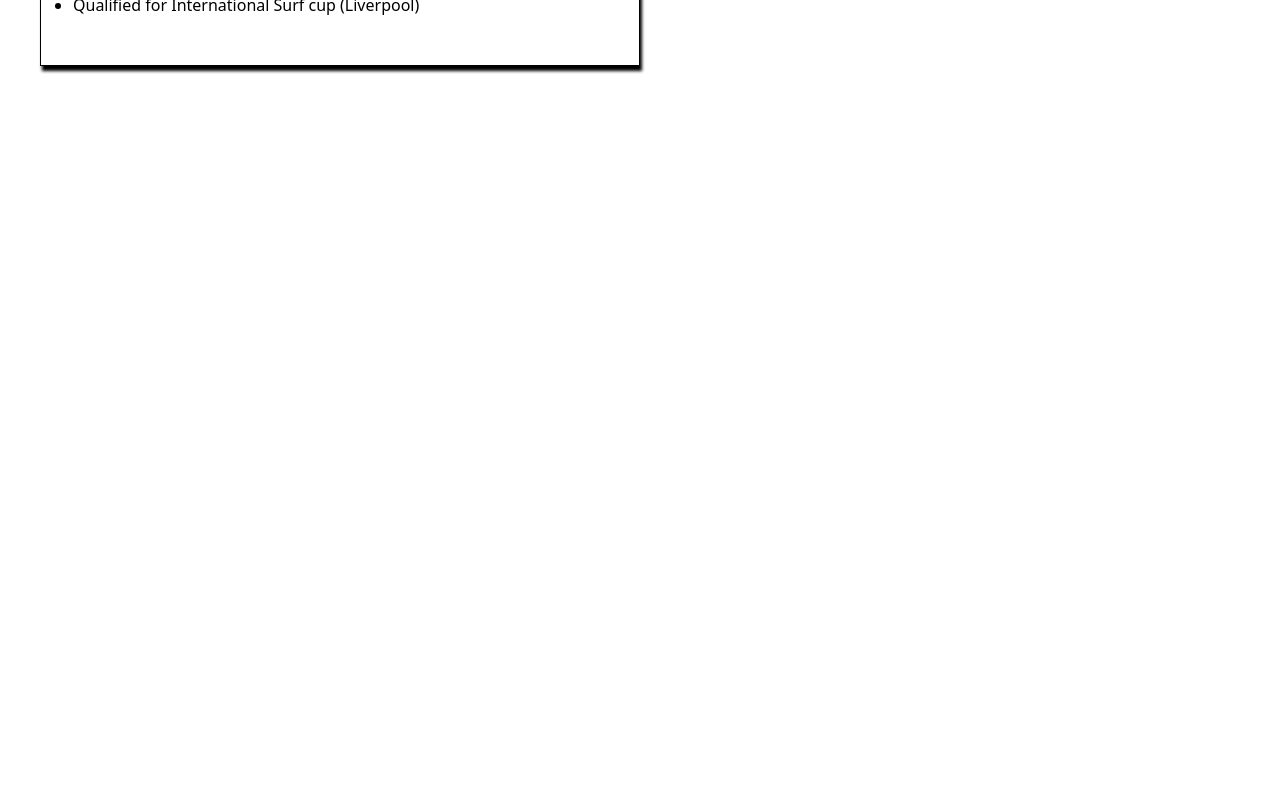
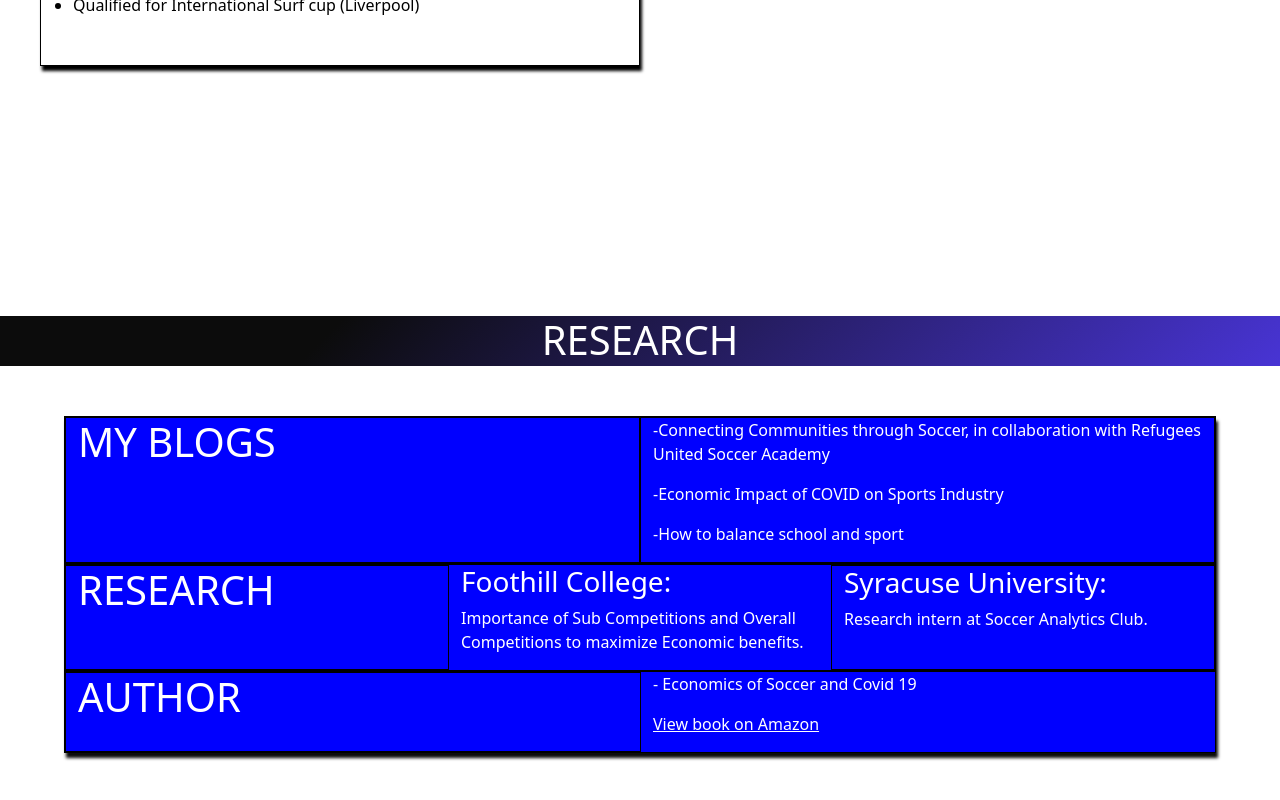
Before and after one commit to rbalonek/arnav-portfolio, a React (Create React App) app: page / in a window 1280 px wide. Shown: the part 4693-5493 px from the top of the page. Before the commit the page ends 5009 px from the top, so only its background shows below. Built offline with nearby package versions, Linux system fonts and the light colour scheme.

Commit message:
Research

```diff
--- a/src/components/NavBar/NavBar.jsx
+++ b/src/components/NavBar/NavBar.jsx
@@ -17,7 +17,7 @@ const NavBar = () => {
       expand="md"
       variant="dark"
     >
-      <Navbar.Brand style={{ fontSize: "35px" }} href="/#top">
+      <Navbar.Brand style={{ fontSize: "35px" }} href="/#">
         Arnav Jain
       </Navbar.Brand>
       <Navbar.Toggle aria-controls="responsive-navbar-nav" />
@@ -76,7 +76,7 @@ const NavBar = () => {
           </li>
 
           <li class="navbar-item">
-            <a href="#" class="nav-link">
+            <a href="#research" class="nav-link">
               Research
             </a>
           </li>
--- /dev/null
+++ b/src/components/New Components/Research/Research.css
@@ -0,0 +1,3 @@
+.research__container {
+  min-height: 100vh;
+}
--- /dev/null
+++ b/src/components/New Components/Research/Research.jsx
@@ -0,0 +1,99 @@
+import React from "react";
+import "./Research.css";
+
+import Container from "react-bootstrap/Container";
+import Col from "react-bootstrap/Col";
+import Row from "react-bootstrap/Row";
+
+export default function Research() {
+  return (
+    <div className="research__container">
+      <div className="leadership__banner">
+        <h1>RESEARCH</h1>
+      </div>
+
+      <Container
+        style={{
+          width: "90%",
+          position: "relative",
+          top: "50px",
+          boxShadow: "2px 5px 3px 0 #0c0c0c",
+          backgroundColor: "blue",
+          color: "white",
+        }}
+        fluid={true}
+      >
+        <Row style={{ border: "solid black", borderWidth: "thin" }}>
+          <Col
+            style={{
+              border: "solid black",
+              borderWidth: "thin",
+            }}
+          >
+            <h1>MY BLOGS</h1>
+          </Col>
+          <Col
+            style={{
+              border: "solid black",
+              borderWidth: "thin",
+            }}
+          >
+            <p>
+              -Connecting Communities through Soccer, in collaboration with
+              Refugees United Soccer Academy
+            </p>
+            <p>-Economic Impact of COVID on Sports Industry</p>
+            <p>-How to balance school and sport</p>
+          </Col>
+        </Row>
+        <Row style={{ border: "solid black", borderWidth: "thin" }}>
+          <Col
+            style={{
+              border: "solid black",
+              borderWidth: "thin",
+            }}
+          >
+            <h1>RESEARCH</h1>
+          </Col>
+          <Col>
+            <h3>Foothill College:</h3>
+            <p>
+              Importance of Sub Competitions and Overall Competitions to
+              maximize Economic benefits.
+            </p>
+          </Col>
+          <Col
+            style={{
+              border: "solid black",
+              borderWidth: "thin",
+            }}
+          >
+            <h3>Syracuse University:</h3>
+            <p>Research intern at Soccer Analytics Club.</p>
+          </Col>
+        </Row>
+        <Row style={{ border: "solid black", borderWidth: "thin" }}>
+          <Col
+            style={{
+              border: "solid black",
+              borderWidth: "thin",
+            }}
+          >
+            <h1>AUTHOR</h1>
+          </Col>
+          <Col>
+            <p>- Economics of Soccer and Covid 19</p>
+            <a
+              style={{ textDecoration: "underline", color: "white" }}
+              target="_blank"
+              rel="noopener noreferrer"
+              href="https://www.amazon.com/Economics-Soccer-Covid-19-Arnav-Jain/dp/B08RT6FB64/ref=sr_1_2?dchild=1&keywords=economics+of+soccer+and+covid+19&qid=1618705536&sr=8-2"
+            >
+              <p>View book on Amazon</p>
+            </a>
+          </Col>
+        </Row>
+      </Container>
+    </div>
+  );
+}
--- a/src/screens/OnePage/OnePage.jsx
+++ b/src/screens/OnePage/OnePage.jsx
@@ -5,6 +5,7 @@ import SocialImpact from "../../components/New Components/SocialImpact/SocialImp
 import AcademicAndSummer from "../../components/New Components/AcademicAndSummer/AcademicAndSummer";
 import Leadership from "../../components/New Components/Leadership/Leadership";
 import Awards from "../../components/New Components/Awards/Awards";
+import Research from "../../components/New Components/Research/Research";
 
 export default function OnePage() {
   return (
@@ -21,6 +22,8 @@ export default function OnePage() {
       <Leadership />
       <div id="awards" style={{ position: "relative", bottom: "77px" }} />
       <Awards />
+      <div id="research" style={{ position: "relative", bottom: "77px" }} />
+      <Research />
     </div>
   );
 }
```
